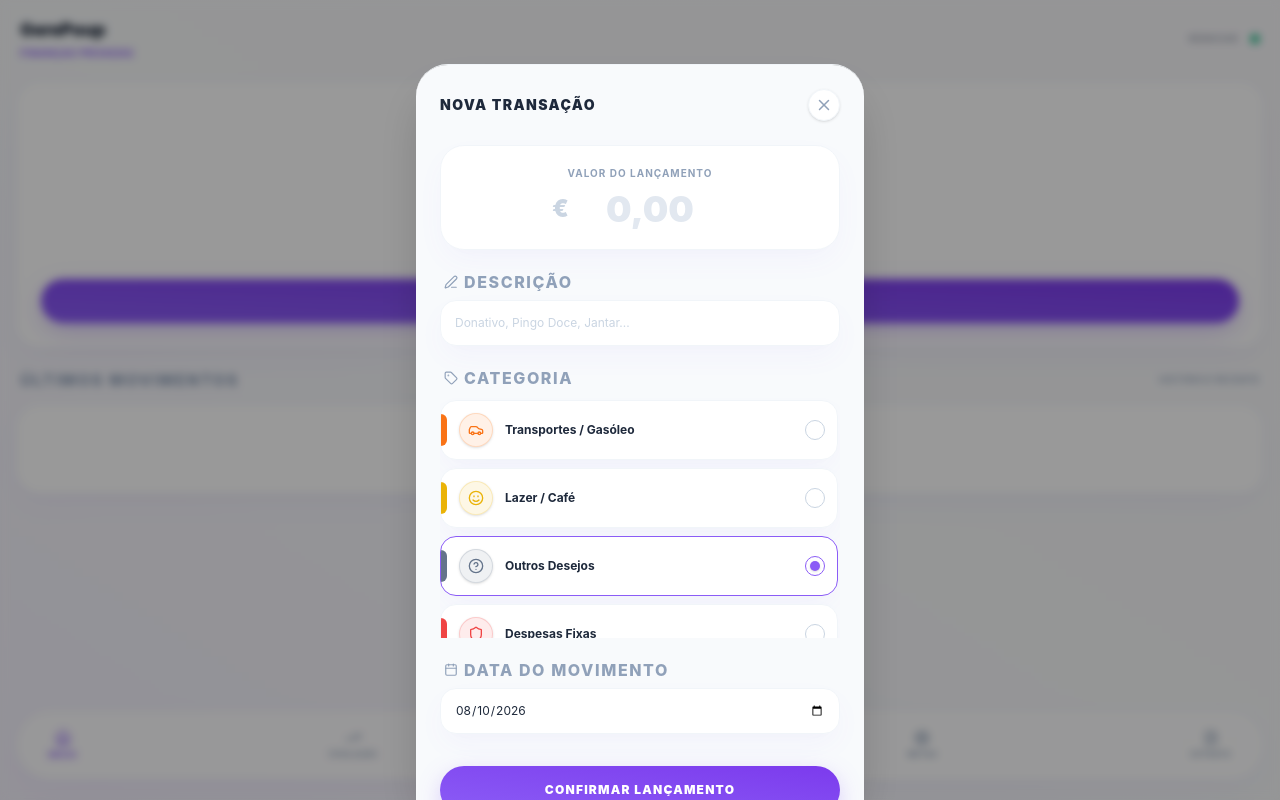
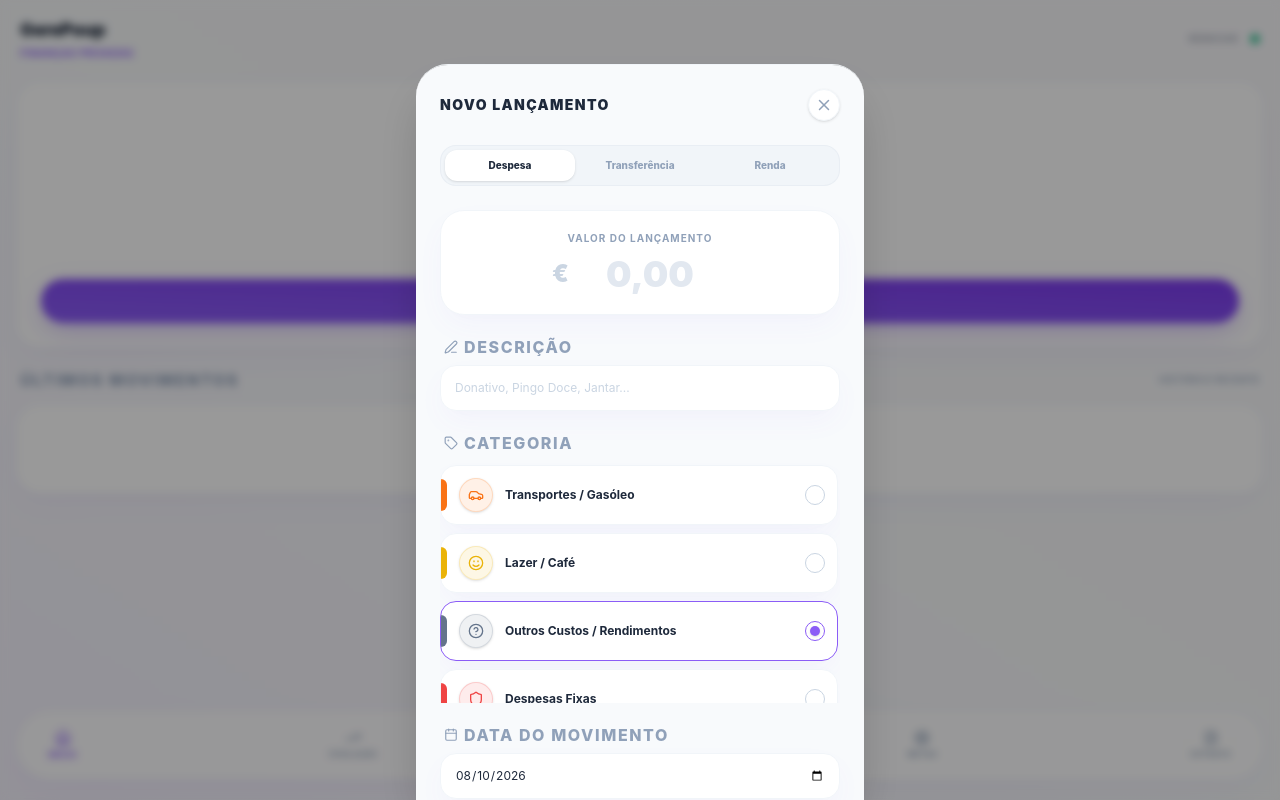
Before and after one commit to Gabusuck/money-manager, a React (Vite) app: page / in a window 1280 px wide. Both pictures are taken after a click on the button "Registar Despesa". Built offline with nearby package versions, Linux system fonts and the light colour scheme.

Commit message:
feat: add support for expense, transfer, and income transaction types, filtering categories, and prevent sideways scrolling in modal

```diff
--- a/src/components/Dashboard.tsx
+++ b/src/components/Dashboard.tsx
@@ -28,35 +28,43 @@ export const Dashboard: React.FC<DashboardProps> = ({
 }) => {
   const currentMonthTransactions = transactions;
 
-  // Soma de gastos por categoria
-  const getSumByCategory = (category: string) => {
+  // Soma de gastos por categoria e tipo
+  const getSumByCategoryAndType = (category: string, type: 'expense' | 'transfer' | 'income') => {
     return currentMonthTransactions
-      .filter(tx => tx.category === category && tx.type === 'expense')
+      .filter(tx => tx.category === category && tx.type === type)
       .reduce((sum, tx) => sum + tx.amount, 0);
   };
 
-  const spentFixos = getSumByCategory('Fixos');
-  const savedPoupanca = getSumByCategory('Poupança');
-  const investedInvestimento = getSumByCategory('Investimento');
+  const spentFixos = getSumByCategoryAndType('Fixos', 'expense');
+  const savedPoupanca = getSumByCategoryAndType('Poupança', 'transfer');
+  const investedInvestimento = getSumByCategoryAndType('Investimento', 'transfer');
 
   // Plafond Real (gastos variáveis)
-  const spentTransportes = getSumByCategory('Transportes');
-  const spentLazer = getSumByCategory('Lazer');
-  const spentOutros = getSumByCategory('Outros');
+  const spentTransportes = getSumByCategoryAndType('Transportes', 'expense');
+  const spentLazer = getSumByCategoryAndType('Lazer', 'expense');
+  const spentOutrosExpense = getSumByCategoryAndType('Outros', 'expense');
 
-  const spentPlafondReal = spentTransportes + spentLazer + spentOutros;
+  const spentPlafondReal = spentTransportes + spentLazer + spentOutrosExpense;
 
-  // Plafond Real Alocado é o salário menos o que foi para Fixos, Poupança e Investimento
-  const allocatedPlafondReal = Math.max(0, budget.salary - spentFixos - savedPoupanca - investedInvestimento);
+  // Total de rendas/salários adicionadas no mês
+  const totalIncome = currentMonthTransactions
+    .filter(tx => tx.type === 'income')
+    .reduce((sum, tx) => sum + tx.amount, 0);
+
+  // Salário Efetivo é a soma do salário base com as rendas adicionadas
+  const effectiveSalary = budget.salary + totalIncome;
+
+  // Plafond Real Alocado é o salário efetivo menos o que foi para Fixos, Poupança e Investimento
+  const allocatedPlafondReal = Math.max(0, effectiveSalary - spentFixos - savedPoupanca - investedInvestimento);
   const remainingPlafondReal = allocatedPlafondReal - spentPlafondReal;
 
-  // Gasto total do mês (Fixos + Poupança + Investimento + Plafond Real)
+  // Gasto/Saída total do mês (Fixos + Poupança + Investimento + Plafond Real)
   const totalSpent = spentFixos + savedPoupanca + investedInvestimento + spentPlafondReal;
 
-  // Percentagens das barras em relação ao salário (Fixas/Poup/Inv) ou em relação ao plafond alocado (Plafond Real)
-  const pctFixos = budget.salary > 0 ? Math.min((spentFixos / budget.salary) * 100, 100) : 0;
-  const pctPoupanca = budget.salary > 0 ? Math.min((savedPoupanca / budget.salary) * 100, 100) : 0;
-  const pctInvestimento = budget.salary > 0 ? Math.min((investedInvestimento / budget.salary) * 100, 100) : 0;
+  // Percentagens das barras em relação ao salário efetivo ou em relação ao plafond alocado
+  const pctFixos = effectiveSalary > 0 ? Math.min((spentFixos / effectiveSalary) * 100, 100) : 0;
+  const pctPoupanca = effectiveSalary > 0 ? Math.min((savedPoupanca / effectiveSalary) * 100, 100) : 0;
+  const pctInvestimento = effectiveSalary > 0 ? Math.min((investedInvestimento / effectiveSalary) * 100, 100) : 0;
   const pctPlafondReal = allocatedPlafondReal > 0 ? Math.min((spentPlafondReal / allocatedPlafondReal) * 100, 100) : 0;
 
   // Formato Monetário
@@ -68,10 +76,10 @@ export const Dashboard: React.FC<DashboardProps> = ({
   const donutData = [
     { name: 'Transportes / Gasóleo', value: spentTransportes, color: '#f97316', icon: Car },
     { name: 'Lazer', value: spentLazer, color: '#eab308', icon: Smile },
-    { name: 'Outros', value: spentOutros, color: '#64748b', icon: HelpCircle }
+    { name: 'Outros', value: spentOutrosExpense, color: '#64748b', icon: HelpCircle }
   ];
 
-  const totalDonutSpent = spentTransportes + spentLazer + spentOutros;
+  const totalDonutSpent = spentTransportes + spentLazer + spentOutrosExpense;
   const activeDonutData = donutData.filter(item => item.value > 0);
 
   // Icon mapping para as transações recentes
@@ -82,6 +90,7 @@ export const Dashboard: React.FC<DashboardProps> = ({
       case 'Fixos': return { icon: Shield, color: '#ef4444', border: 'border-cat-red/20', bg: 'bg-cat-red/10' };
       case 'Poupança': return { icon: PiggyBank, color: '#a855f7', border: 'border-cat-purple/20', bg: 'bg-cat-purple/10' };
       case 'Investimento': return { icon: TrendingUp, color: '#10b981', border: 'border-cat-green/20', bg: 'bg-cat-green/10' };
+      case 'Salário': return { icon: DollarSign, color: '#10b981', border: 'border-cat-green/20', bg: 'bg-cat-green/10' };
       default: return { icon: HelpCircle, color: '#64748b', border: 'border-cat-gray/20', bg: 'bg-cat-gray/10' };
     }
   };
@@ -89,8 +98,8 @@ export const Dashboard: React.FC<DashboardProps> = ({
   return (
     <div className="flex-1 overflow-y-auto no-scrollbar px-4 pb-28 space-y-5">
 
-      {/* 1. Onboarding inicial caso o salário seja 0 */}
-      {budget.salary === 0 ? (
+      {/* 1. Onboarding inicial caso o salário efetivo seja 0 */}
+      {effectiveSalary === 0 ? (
         <div className="bg-white rounded-3xl border border-slate-100 p-6 mt-2 text-center space-y-4 shadow-premium animate-in fade-in zoom-in-95 duration-200">
           <div className="w-14 h-14 rounded-full bg-purple-50 border border-purple-100 text-brand-purple flex items-center justify-center mx-auto shadow-sm">
             <DollarSign className="w-6 h-6" />
@@ -98,14 +107,14 @@ export const Dashboard: React.FC<DashboardProps> = ({
           <div className="space-y-1.5">
             <h3 className="text-sm font-bold text-brand-dark">Bem-vindo ao GerePoup</h3>
             <p className="text-xs text-gray-400 max-w-[280px] mx-auto leading-relaxed">
-              Vamos começar a organizar o teu dinheiro. Introduz o teu salário líquido mensal de referência para ativar o teu painel.
+              Vamos começar a organizar o teu dinheiro. Registar uma **Renda** (ex: o teu salário) ou define o teu salário de referência base.
             </p>
           </div>
           <button
             onClick={onEditBudget}
             className="w-full py-3.5 bg-gradient-to-tr from-brand-purple to-brand-purple-dark text-white text-xs font-bold rounded-full shadow-purple-glow hover:scale-[1.02] active:scale-98 transition-transform"
           >
-            Definir Salário Inicial
+            Definir Salário de Referência
           </button>
         </div>
       ) : (
@@ -124,7 +133,7 @@ export const Dashboard: React.FC<DashboardProps> = ({
                   onClick={onEditBudget}
                   className="text-[10px] font-semibold bg-white/15 border border-white/20 hover:bg-white/25 px-3 py-1 rounded-full transition-custom"
                 >
-                  Alterar Salário
+                  Salário Base
                 </button>
               </div>
 
@@ -137,10 +146,10 @@ export const Dashboard: React.FC<DashboardProps> = ({
               <div className="bg-white rounded-2xl p-4 shadow-sm flex justify-between items-center text-brand-dark">
                 {/* Salário Líquido (Start Income) */}
                 <div className="space-y-0.5">
-                  <span className="text-[9px] font-bold text-slate-400 uppercase tracking-wider block">Salário (In)</span>
+                  <span className="text-[9px] font-bold text-slate-400 uppercase tracking-wider block">Total Recebido (In)</span>
                   <div className="flex items-center gap-1 text-xs font-extrabold text-cat-green">
                     <ArrowUpRight className="w-3.5 h-3.5 shrink-0" />
-                    <span>{formatEuro(budget.salary)}</span>
+                    <span>{formatEuro(effectiveSalary)}</span>
                   </div>
                 </div>
 
@@ -148,7 +157,7 @@ export const Dashboard: React.FC<DashboardProps> = ({
 
                 {/* Despesas Totais (Your Expenses) */}
                 <div className="space-y-0.5 text-right">
-                  <span className="text-[9px] font-bold text-slate-400 uppercase tracking-wider block">Despesas Totais</span>
+                  <span className="text-[9px] font-bold text-slate-400 uppercase tracking-wider block">Saídas Totais (Out)</span>
                   <div className="flex items-center justify-end gap-1 text-xs font-extrabold text-cat-red">
                     <ArrowDownRight className="w-3.5 h-3.5 shrink-0" />
                     <span>-{formatEuro(totalSpent)}</span>
@@ -167,7 +176,7 @@ export const Dashboard: React.FC<DashboardProps> = ({
               <div className="space-y-1.5">
                 <div className="flex justify-between text-xs font-semibold">
                   <span className="text-slate-500">Despesas Fixas</span>
-                  <span className="text-brand-dark">{formatEuro(spentFixos)} / {formatEuro(budget.salary)} ({pctFixos.toFixed(0)}%)</span>
+                  <span className="text-brand-dark">{formatEuro(spentFixos)} / {formatEuro(effectiveSalary)} ({pctFixos.toFixed(0)}%)</span>
                 </div>
                 <div className="h-2 w-full bg-slate-50 rounded-full overflow-hidden border border-slate-100/50">
                   <div
@@ -181,7 +190,7 @@ export const Dashboard: React.FC<DashboardProps> = ({
               <div className="space-y-1.5">
                 <div className="flex justify-between text-xs font-semibold">
                   <span className="text-slate-500">Poupança (TV/Câmara)</span>
-                  <span className="text-brand-dark">{formatEuro(savedPoupanca)} / {formatEuro(budget.salary)} ({pctPoupanca.toFixed(0)}%)</span>
+                  <span className="text-brand-dark">{formatEuro(savedPoupanca)} / {formatEuro(effectiveSalary)} ({pctPoupanca.toFixed(0)}%)</span>
                 </div>
                 <div className="h-2 w-full bg-slate-50 rounded-full overflow-hidden border border-slate-100/50">
                   <div
@@ -195,7 +204,7 @@ export const Dashboard: React.FC<DashboardProps> = ({
               <div className="space-y-1.5">
                 <div className="flex justify-between text-xs font-semibold">
                   <span className="text-slate-500">Investimento (Trading 212)</span>
-                  <span className="text-brand-dark">{formatEuro(investedInvestimento)} / {formatEuro(budget.salary)} ({pctInvestimento.toFixed(0)}%)</span>
+                  <span className="text-brand-dark">{formatEuro(investedInvestimento)} / {formatEuro(effectiveSalary)} ({pctInvestimento.toFixed(0)}%)</span>
                 </div>
                 <div className="h-2 w-full bg-slate-50 rounded-full overflow-hidden border border-slate-100/50">
                   <div
@@ -352,10 +361,14 @@ export const Dashboard: React.FC<DashboardProps> = ({
                     </div>
                   </div>
 
-                  <div className="text-right pr-1">
-                    <span className="text-xs font-black text-cat-red">
-                      -{formatEuro(tx.amount)}
-                    </span>
+                  <div className="text-right pr-1 font-black text-xs">
+                    {tx.type === 'income' ? (
+                      <span className="text-cat-green">+{formatEuro(tx.amount)}</span>
+                    ) : tx.type === 'transfer' ? (
+                      <span className="text-brand-purple">-{formatEuro(tx.amount)}</span>
+                    ) : (
+                      <span className="text-cat-red">-{formatEuro(tx.amount)}</span>
+                    )}
                   </div>
                 </div>
               );
--- a/src/components/Ledger.tsx
+++ b/src/components/Ledger.tsx
@@ -198,8 +198,14 @@ export const Ledger: React.FC<LedgerProps> = ({ transactions, onDeleteTransactio
                       </div>
 
                       <div className="flex items-center gap-3 pr-1">
-                        <span className="text-xs font-black text-brand-dark">
-                          -{formatEuro(tx.amount)}
+                        <span className="text-xs font-black">
+                          {tx.type === 'income' ? (
+                            <span className="text-cat-green">+{formatEuro(tx.amount)}</span>
+                          ) : tx.type === 'transfer' ? (
+                            <span className="text-brand-purple">-{formatEuro(tx.amount)}</span>
+                          ) : (
+                            <span className="text-cat-red">-{formatEuro(tx.amount)}</span>
+                          )}
                         </span>
 
                         <button
--- a/src/components/TransactionModal.tsx
+++ b/src/components/TransactionModal.tsx
@@ -1,6 +1,6 @@
-import React, { useState } from 'react';
-import { X, Calendar, Edit3, Tag, HelpCircle, Car, Smile, Shield, PiggyBank, TrendingUp } from 'lucide-react';
-import type { TransactionCategory, Transaction } from '../types';
+import React, { useState, useEffect } from 'react';
+import { X, Calendar, Edit3, Tag, HelpCircle, Car, Smile, Shield, PiggyBank, TrendingUp, DollarSign } from 'lucide-react';
+import type { TransactionCategory, Transaction, TransactionType } from '../types';
 
 interface TransactionModalProps {
   isOpen: boolean;
@@ -15,8 +15,20 @@ export const TransactionModal: React.FC<TransactionModalProps> = ({
 }) => {
   const [amount, setAmount] = useState<string>('');
   const [description, setDescription] = useState<string>('');
+  const [type, setType] = useState<TransactionType>('expense');
   const [category, setCategory] = useState<TransactionCategory>('Outros');
   const [date, setDate] = useState<string>(new Date().toISOString().split('T')[0]);
+
+  // Atualizar a categoria padrão quando o tipo muda
+  useEffect(() => {
+    if (type === 'expense') {
+      setCategory('Outros');
+    } else if (type === 'transfer') {
+      setCategory('Poupança');
+    } else if (type === 'income') {
+      setCategory('Salário');
+    }
+  }, [type]);
 
   if (!isOpen) return null;
 
@@ -35,7 +47,7 @@ export const TransactionModal: React.FC<TransactionModalProps> = ({
     onAddTransaction({
       description: description.trim(),
       amount: parsedAmount,
-      type: 'expense',
+      type,
       category,
       date,
     });
@@ -43,6 +55,7 @@ export const TransactionModal: React.FC<TransactionModalProps> = ({
     // Reset Form
     setAmount('');
     setDescription('');
+    setType('expense');
     setCategory('Outros');
     setDate(new Date().toISOString().split('T')[0]);
     onClose();
@@ -51,25 +64,74 @@ export const TransactionModal: React.FC<TransactionModalProps> = ({
   const categoriesList: { name: TransactionCategory; label: string; color: string; bg: string; border: string; icon: any }[] = [
     { name: 'Transportes', label: 'Transportes / Gasóleo', color: '#f97316', bg: 'bg-cat-orange/10', border: 'border-cat-orange/20', icon: Car },
     { name: 'Lazer', label: 'Lazer / Café', color: '#eab308', bg: 'bg-cat-yellow/10', border: 'border-cat-yellow/20', icon: Smile },
-    { name: 'Outros', label: 'Outros Desejos', color: '#64748b', bg: 'bg-cat-gray/10', border: 'border-cat-gray/20', icon: HelpCircle },
+    { name: 'Outros', label: 'Outros Custos / Rendimentos', color: '#64748b', bg: 'bg-cat-gray/10', border: 'border-cat-gray/20', icon: HelpCircle },
     { name: 'Fixos', label: 'Despesas Fixas', color: '#ef4444', bg: 'bg-cat-red/10', border: 'border-cat-red/20', icon: Shield },
     { name: 'Poupança', label: 'Poupança (TV/Câmara)', color: '#a855f7', bg: 'bg-cat-purple/10', border: 'border-cat-purple/20', icon: PiggyBank },
     { name: 'Investimento', label: 'Investimento (T212)', color: '#10b981', bg: 'bg-cat-green/10', border: 'border-cat-green/20', icon: TrendingUp },
+    { name: 'Salário', label: 'Salário Principal', color: '#10b981', bg: 'bg-cat-green/10', border: 'border-cat-green/20', icon: DollarSign },
   ];
 
+  // Filtrar as categorias exibidas com base no Tipo de Lançamento
+  const filteredCategories = categoriesList.filter(cat => {
+    if (type === 'expense') {
+      return ['Transportes', 'Lazer', 'Outros', 'Fixos'].includes(cat.name);
+    } else if (type === 'transfer') {
+      return ['Poupança', 'Investimento'].includes(cat.name);
+    } else { // income
+      return ['Salário', 'Outros'].includes(cat.name);
+    }
+  });
+
   return (
-    <div className="fixed inset-0 z-50 flex items-end justify-center bg-black/40 backdrop-blur-xs transition-opacity duration-300">
+    <div className="fixed inset-0 z-50 flex items-end justify-center bg-black/40 backdrop-blur-xs overflow-hidden select-none">
       <div
-        className="w-full max-w-md bg-slate-50 rounded-t-[32px] border-t border-slate-100 p-6 space-y-6 max-h-[92vh] overflow-y-auto no-scrollbar safe-pb shadow-2xl animate-in slide-in-from-bottom duration-300"
+        className="w-full max-w-md bg-slate-50 rounded-t-[32px] border-t border-slate-100 p-6 space-y-6 max-h-[92vh] overflow-y-auto overflow-x-hidden no-scrollbar safe-pb shadow-2xl animate-in slide-in-from-bottom duration-300"
       >
         {/* Header Modal */}
         <div className="flex justify-between items-center">
-          <h3 className="text-sm font-black text-brand-dark uppercase tracking-widest">Nova Transação</h3>
+          <h3 className="text-sm font-black text-brand-dark uppercase tracking-widest">Novo Lançamento</h3>
           <button
             onClick={onClose}
             className="w-8 h-8 rounded-full bg-white flex items-center justify-center border border-slate-100 text-slate-400 hover:text-brand-dark transition-custom shadow-sm"
           >
             <X className="w-4.5 h-4.5" />
+          </button>
+        </div>
+
+        {/* Segmented Control para selecionar o Tipo de Movimento */}
+        <div className="bg-slate-100 p-1 rounded-2xl flex w-full border border-slate-200/50">
+          <button
+            type="button"
+            onClick={() => setType('expense')}
+            className={`flex-1 py-2 text-center text-[10px] font-extrabold rounded-xl transition-custom ${
+              type === 'expense'
+                ? 'bg-white text-brand-dark shadow-sm'
+                : 'text-slate-400 hover:text-slate-600'
+            }`}
+          >
+            Despesa
+          </button>
+          <button
+            type="button"
+            onClick={() => setType('transfer')}
+            className={`flex-1 py-2 text-center text-[10px] font-extrabold rounded-xl transition-custom ${
+              type === 'transfer'
+                ? 'bg-white text-brand-dark shadow-sm'
+                : 'text-slate-400 hover:text-slate-600'
+            }`}
+          >
+            Transferência
+          </button>
+          <button
+            type="button"
+            onClick={() => setType('income')}
+            className={`flex-1 py-2 text-center text-[10px] font-extrabold rounded-xl transition-custom ${
+              type === 'income'
+                ? 'bg-white text-brand-dark shadow-sm'
+                : 'text-slate-400 hover:text-slate-600'
+            }`}
+          >
+            Renda
           </button>
         </div>
 
@@ -86,7 +148,7 @@ export const TransactionModal: React.FC<TransactionModalProps> = ({
                 placeholder="0,00"
                 value={amount}
                 onChange={(e) => setAmount(e.target.value)}
-                className="w-full text-center text-4xl font-black focus:outline-none placeholder-slate-200 text-brand-dark pr-3 pl-8"
+                className="w-full text-center text-4xl font-black focus:outline-none placeholder-slate-200 text-brand-dark pr-3 pl-8 bg-transparent"
                 autoFocus
               />
             </div>
@@ -99,21 +161,25 @@ export const TransactionModal: React.FC<TransactionModalProps> = ({
             </label>
             <input
               type="text"
-              placeholder="Donativo, Pingo Doce, Jantar..."
+              placeholder={
+                type === 'expense' ? 'Donativo, Pingo Doce, Jantar...' :
+                type === 'transfer' ? 'Reforço poupança, Enviar para a T212...' :
+                'Salário de referência, Freelance, Reembolso...'
+              }
               value={description}
               onChange={(e) => setDescription(e.target.value)}
               className="w-full p-3.5 text-xs bg-white border border-slate-100 rounded-2xl focus:outline-none focus:border-brand-purple text-brand-dark placeholder-slate-300 shadow-premium"
             />
           </div>
 
-          {/* Seleção de Categoria em Lista de Cartões (Estilo do Ecrã Direito da Imagem) */}
+          {/* Seleção de Categoria Dinâmica */}
           <div className="space-y-2">
             <label className="text-xxs font-extrabold text-slate-400 uppercase tracking-widest flex items-center gap-1.5 px-1">
               <Tag className="w-3.5 h-3.5" /> Categoria
             </label>
 
-            <div className="space-y-2 max-h-60 overflow-y-auto no-scrollbar pr-0.5 py-0.5">
-              {categoriesList.map((cat) => {
+            <div className="space-y-2 max-h-60 overflow-y-auto overflow-x-hidden no-scrollbar pr-0.5 py-0.5">
+              {filteredCategories.map((cat) => {
                 const Icon = cat.icon;
                 const isSelected = category === cat.name;
                 return (
--- a/src/types.ts
+++ b/src/types.ts
@@ -4,9 +4,10 @@ export type TransactionCategory =
   | 'Investimento'
   | 'Transportes'
   | 'Lazer'
-  | 'Outros';
+  | 'Outros'
+  | 'Salário';
 
-export type TransactionType = 'income' | 'expense';
+export type TransactionType = 'income' | 'expense' | 'transfer';
 
 export interface Transaction {
   id: string;
```
